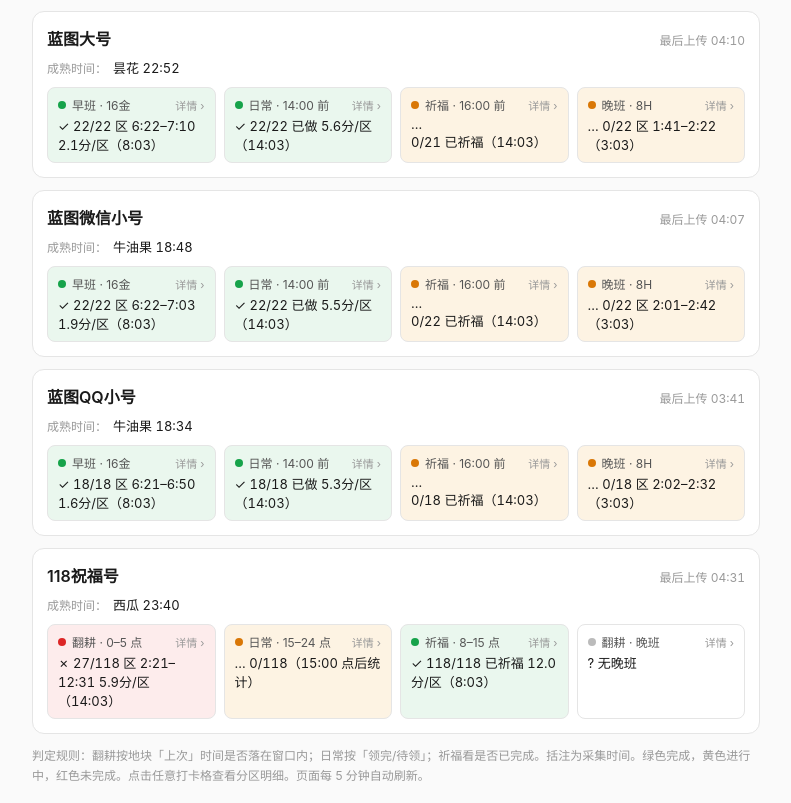
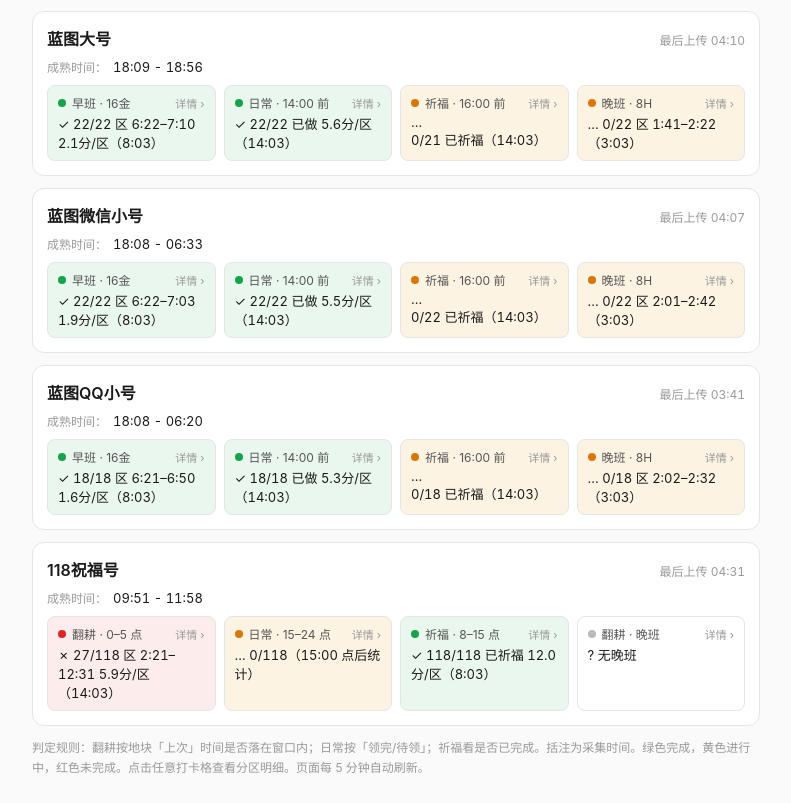
Before and after one commit to meimingxiang/farm-data-bridge, a plain HTML site: page index.html in a window 1280 px wide. Shown: the part 71-874 px from the top of the page, without its empty margins (244-1035 px from the left). Drawn offline with Linux system fonts and the light colour scheme.

Commit message:
成熟时间改为 首区-尾区 时间段（去掉作物名）

```diff
--- a/index.html
+++ b/index.html
@@ -180,11 +180,16 @@
     return (d.getMonth() + 1) + '-' + p2(d.getDate()) + ' ' + p2(d.getHours()) + ':' + p2(d.getMinutes());
   }
   function zoneLine(a) {
-    var z = a.today_latest;
-    if (!z) return '-';
-    var m = z.maturity || '';
-    var i = m.indexOf('|');
-    return (z.plant || '-') + ' ' + (i >= 0 ? m.slice(i + 1) : m);
+    function mt(z) {
+      var m = z && z.maturity;
+      if (!m) return '-';
+      var i = m.indexOf('|');
+      return i >= 0 ? m.slice(i + 1) : m;
+    }
+    var f = a.first_zone, l = a.last_zone;
+    if (!f && !l) return '-';
+    var ft = mt(f), lt = mt(l);
+    return (f && l && f.seq !== l.seq) ? ft + ' - ' + lt : ft;
   }
 
   function fetchJSON(url) {
```
